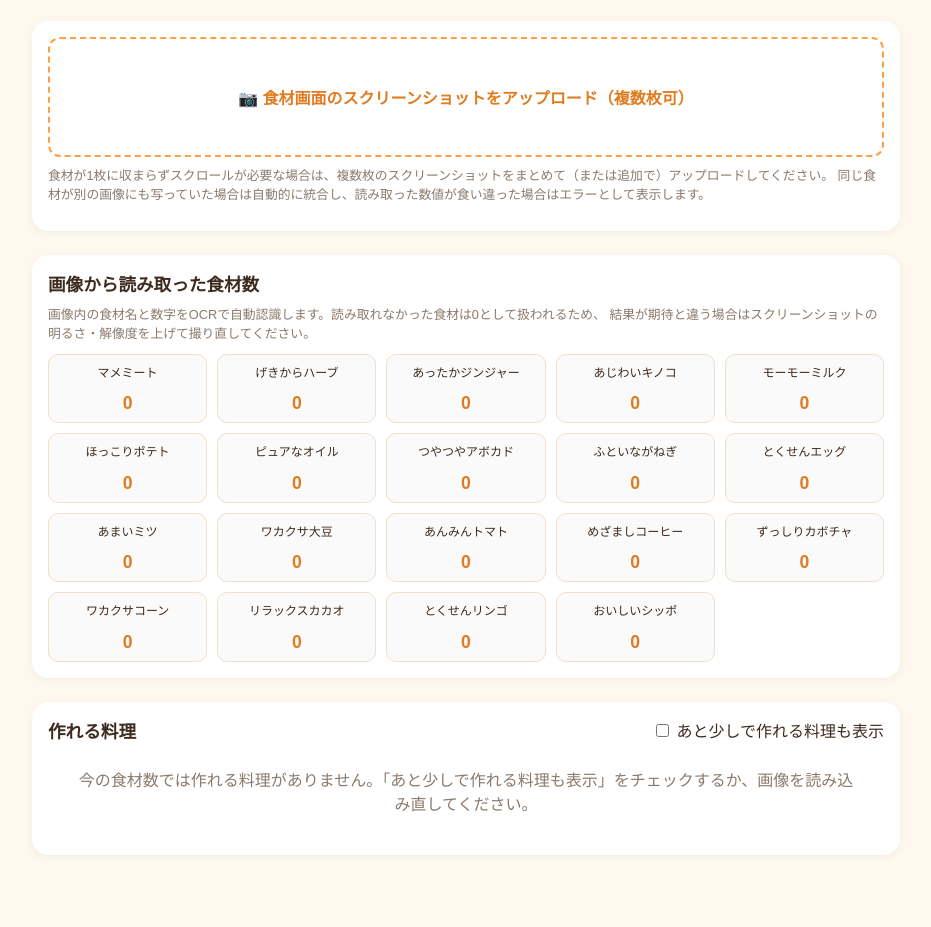
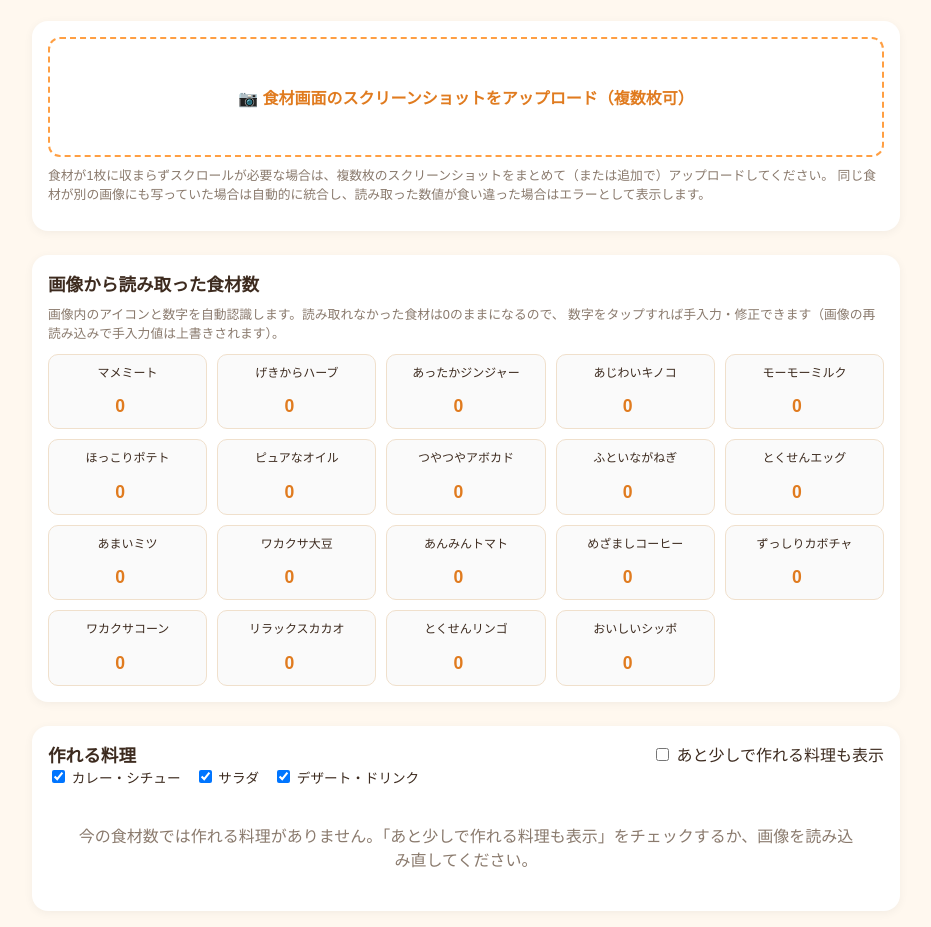
Before and after one commit to perorin1127/pokesleep-checker, a plain HTML site: page index.html in a window 1280 px wide. Shown: the part 89-1016 px from the top of the page, without its empty margins (174-1105 px from the left). Before the commit the page ends 960 px from the top, so only its background shows below. Drawn offline with Linux system fonts and the light colour scheme.

Commit message:
Add manual override editing and recipe category filter
Icon detection can still miss items when a row sits too close to the
header (insufficient clearance to crop safely), so let users tap a
count to correct it by hand. Also add category checkboxes since which
dishes are worth checking varies week to week.

```diff
--- a/index.html
+++ b/index.html
@@ -40,8 +40,8 @@
       <h2>画像から読み取った食材数</h2>
     </div>
     <p class="hint">
-      画像内の食材名と数字をOCRで自動認識します。読み取れなかった食材は0として扱われるため、
-      結果が期待と違う場合はスクリーンショットの明るさ・解像度を上げて撮り直してください。
+      画像内のアイコンと数字を自動認識します。読み取れなかった食材は0のままになるので、
+      数字をタップすれば手入力・修正できます（画像の再読み込みで手入力値は上書きされます）。
     </p>
     <div id="detectedList" class="detected-list"></div>
   </section>
@@ -53,6 +53,7 @@
         <label><input type="checkbox" id="showAlmost"> あと少しで作れる料理も表示</label>
       </div>
     </div>
+    <div class="category-filter" id="categoryFilter"></div>
     <div id="resultList" class="result-list"></div>
   </section>
 </main>
--- a/script.js
+++ b/script.js
@@ -9,6 +9,7 @@ const conflictList = document.getElementById("conflictList");
 const detectedList = document.getElementById("detectedList");
 const resultList = document.getElementById("resultList");
 const showAlmost = document.getElementById("showAlmost");
+const categoryFilter = document.getElementById("categoryFilter");
 
 // 食材名 -> [{ qty, imageLabel }] 画像ごとに読み取れた値を蓄積する
 const detectedSources = {};
@@ -21,12 +22,16 @@ INGREDIENTS.forEach(ing => (counts[ing.name] = 0));
 // 競合中の食材名 -> Set(数値)
 let conflicts = {};
 
+// ユーザーが手入力で上書きした食材名 -> 数値（自動読み取りより優先される）
+const manualOverrides = {};
+
 let imageCounter = 0;
 
 showAlmost.addEventListener("change", renderResults);
 
 resetBtn.addEventListener("click", () => {
   INGREDIENTS.forEach(ing => (detectedSources[ing.name] = []));
+  Object.keys(manualOverrides).forEach(k => delete manualOverrides[k]);
   imageCounter = 0;
   previewList.innerHTML = "";
   resetBtn.hidden = true;
@@ -48,9 +53,18 @@ function buildDetectedList() {
     name.className = "name";
     name.textContent = ing.name;
 
-    const count = document.createElement("div");
+    const count = document.createElement("input");
+    count.type = "number";
+    count.min = "0";
     count.className = "count";
-    count.textContent = counts[ing.name];
+    count.value = counts[ing.name];
+    count.addEventListener("change", () => {
+      const v = parseInt(count.value, 10);
+      manualOverrides[ing.name] = isNaN(v) || v < 0 ? 0 : v;
+      recomputeCounts();
+      refreshDetectedList();
+      renderResults();
+    });
 
     card.appendChild(name);
     card.appendChild(count);
@@ -64,17 +78,27 @@ function refreshDetectedList() {
     const card = detectedList.querySelector(`.detected-card[data-name="${CSS.escape(ing.name)}"]`);
     if (!card) return;
     const isConflict = !!conflicts[ing.name];
+    const isManual = Object.prototype.hasOwnProperty.call(manualOverrides, ing.name);
     const c = counts[ing.name] || 0;
-    card.querySelector(".count").textContent = isConflict ? "?" : c;
-    card.classList.toggle("found", !isConflict && c > 0);
+    const input = card.querySelector(".count");
+    if (document.activeElement !== input) {
+      input.value = isConflict ? "" : c;
+    }
+    input.placeholder = isConflict ? "?" : "";
+    card.classList.toggle("found", !isConflict && c > 0 && !isManual);
     card.classList.toggle("conflict", isConflict);
+    card.classList.toggle("manual", isManual);
   });
 }
 
-// detectedSources から counts / conflicts を再計算する
+// detectedSources から counts / conflicts を再計算する（手入力があればそちらを優先）
 function recomputeCounts() {
   conflicts = {};
   INGREDIENTS.forEach(ing => {
+    if (Object.prototype.hasOwnProperty.call(manualOverrides, ing.name)) {
+      counts[ing.name] = manualOverrides[ing.name];
+      return;
+    }
     const sources = detectedSources[ing.name];
     if (!sources || sources.length === 0) {
       counts[ing.name] = 0;
@@ -111,10 +135,32 @@ function renderConflicts() {
   });
 }
 
+// カテゴリ一覧（RECIPES に登場する順で重複なく抽出）
+const CATEGORIES = [...new Set(RECIPES.map(r => r.category))];
+const selectedCategories = new Set(CATEGORIES);
+
+function buildCategoryFilter() {
+  categoryFilter.innerHTML = "";
+  CATEGORIES.forEach(cat => {
+    const label = document.createElement("label");
+    const cb = document.createElement("input");
+    cb.type = "checkbox";
+    cb.checked = true;
+    cb.addEventListener("change", () => {
+      if (cb.checked) selectedCategories.add(cat);
+      else selectedCategories.delete(cat);
+      renderResults();
+    });
+    label.appendChild(cb);
+    label.appendChild(document.createTextNode(" " + cat));
+    categoryFilter.appendChild(label);
+  });
+}
+
 function renderResults() {
   resultList.innerHTML = "";
 
-  const evaluated = RECIPES.map(recipe => {
+  const evaluated = RECIPES.filter(r => selectedCategories.has(r.category)).map(recipe => {
     const need = Object.entries(recipe.ingredients);
     let shortItems = [];
     let missingTotal = 0;
@@ -506,4 +552,5 @@ uploadBox.addEventListener("drop", e => {
 });
 
 buildDetectedList();
+buildCategoryFilter();
 renderResults();
--- a/style.css
+++ b/style.css
@@ -198,9 +198,41 @@ section {
 }
 
 .detected-card .count {
+  width: 100%;
+  text-align: center;
   font-size: 1.1rem;
   font-weight: bold;
   color: var(--accent-dark);
+  border: 1px solid transparent;
+  border-radius: 6px;
+  background: transparent;
+  padding: 2px;
+  font-family: inherit;
+  -moz-appearance: textfield;
+}
+
+.detected-card .count:hover,
+.detected-card .count:focus {
+  border-color: var(--accent);
+  background: #fff;
+  outline: none;
+}
+
+.detected-card.manual {
+  background: #fff8e6;
+  border-color: var(--almost);
+}
+
+.detected-card.manual .count {
+  color: #b8860b;
+}
+
+.category-filter {
+  display: flex;
+  flex-wrap: wrap;
+  gap: 4px 14px;
+  margin-bottom: 12px;
+  font-size: 0.85rem;
 }
 
 .result-list {
```
